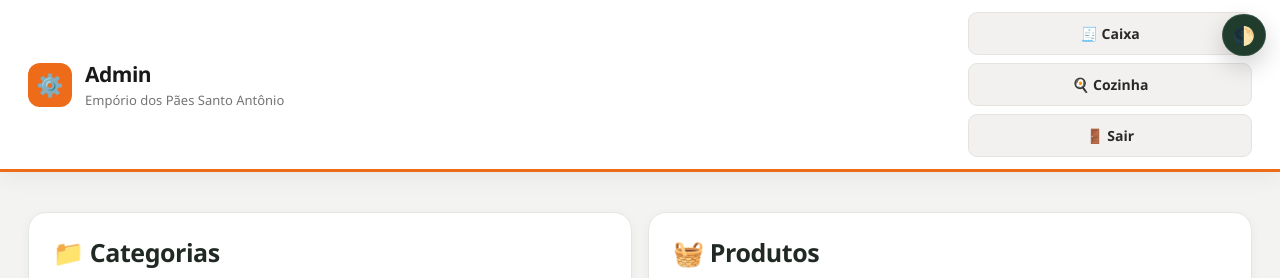
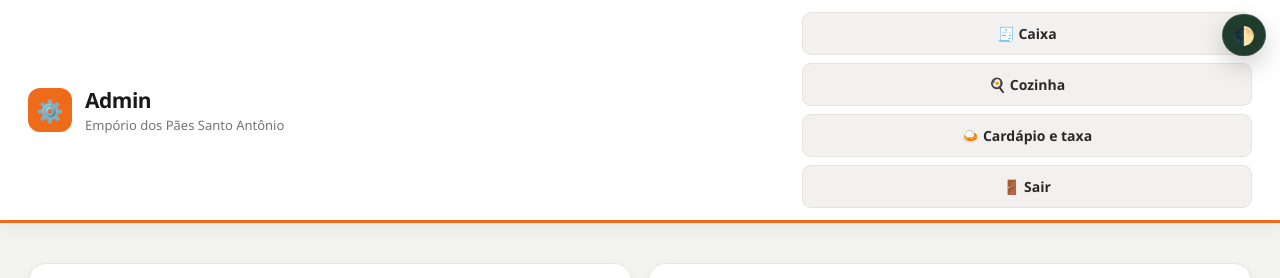
Before and after one commit to hitweapon/sistema-pedidos, a Flask app: page /admin in a window 1280 px wide. Shown: the top 278 px of the page. Run offline with Flask 3, Linux system fonts and the light colour scheme; the visitor is signed in with stand-in values (Sample User, id 1); data comes from the database, SQL or seed files in the repository.

Commit message:
Add shortcut to Cardapio do Dia and delivery fee settings

```diff
--- a/templates/admin.html
+++ b/templates/admin.html
@@ -22,6 +22,7 @@
     <div class="kpi">
       <a class="btn btn-ghost" href="/caixa" style="text-align:center; text-decoration:none; display:inline-flex; align-items:center; justify-content:center;">🧾 Caixa</a>
       <a class="btn btn-ghost" href="/cozinha" style="text-align:center; text-decoration:none; display:inline-flex; align-items:center; justify-content:center;">🍳 Cozinha</a>
+      <a class="btn btn-ghost" href="/prato_do_dia" style="text-align:center; text-decoration:none; display:inline-flex; align-items:center; justify-content:center;">🍛 Cardápio e taxa</a>
       <a class="btn btn-ghost" href="/logout" style="text-align:center; text-decoration:none; display:inline-flex; align-items:center; justify-content:center;">🚪 Sair</a>
     </div>
   </div>
```
